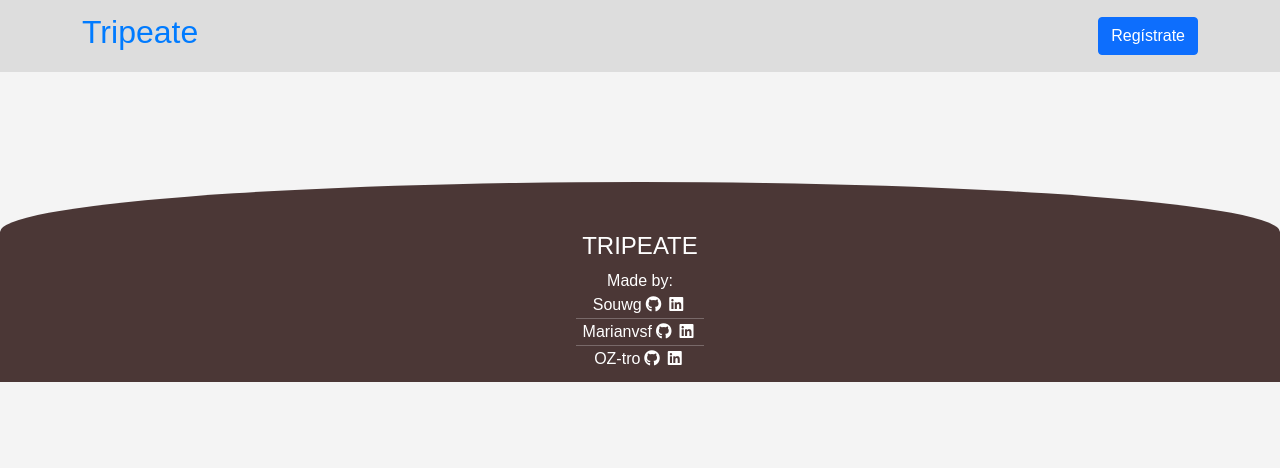
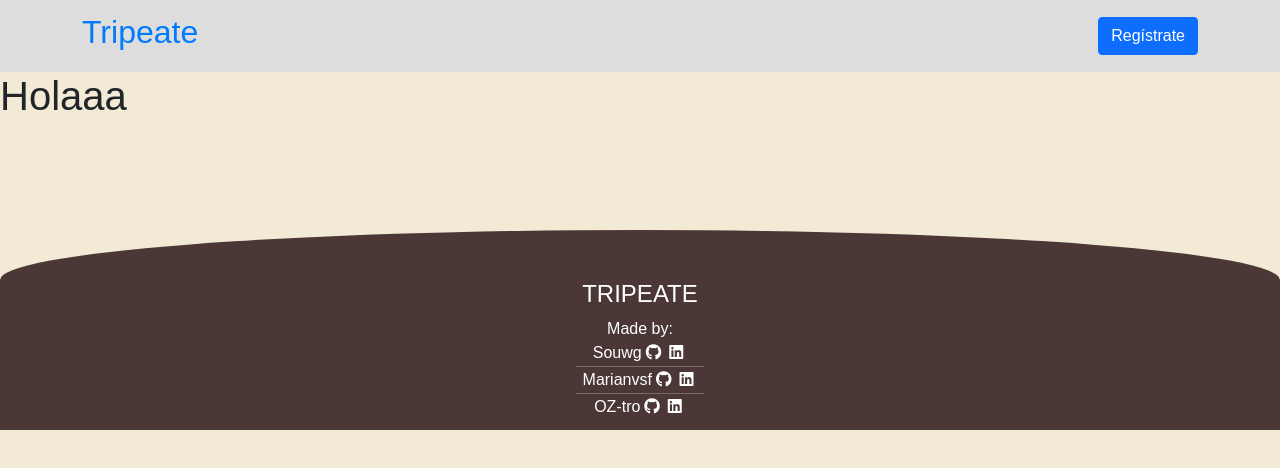
Before and after one commit to 4GeeksAcademy/Tripeate_FinalProject-Changes, a React app: page /detailTrip in a window 1280 px wide. Built offline with nearby package versions, Linux system fonts and the light colour scheme; no server answers.

Commit message:
Agregue link al componente tripCards que lleva a la vista DetailTrip

```diff
--- a/src/front/js/component/tripCards.js
+++ b/src/front/js/component/tripCards.js
@@ -1,4 +1,5 @@
 import React from "react";
+import { Link, useParams } from "react-router-dom";
 import"../../styles/tripCards.css";
 
 
@@ -12,7 +13,9 @@ export const TripCards = () => {
 						<div className="card-body">
 							<h5 className="card-title">Card title</h5>
 							<p className="card-text">Lorem ipsum dolor sit amet, consectetuer adipiscing elit, consectetuer adipiscing elit, sed diam nonummy nibh euismod tincidunt ut laoreet dolore magna aliquam erat volutpat. Ut wisi enim ad minim veniam, quis nostrud exerci tation ullamcor</p>
-							<a href="#" className="rounded-pill mt-3 btn btn-primary">Tripea más</a>
+						<Link to="/detailTrip">
+								<a href="#" className="rounded-pill mt-3 btn btn-primary">Tripea más</a>
+						</Link>
 						</div>
 				</div>
 
--- a/src/front/js/layout.js
+++ b/src/front/js/layout.js
@@ -7,6 +7,7 @@ import { Home } from "./pages/home";
 import { RegisterUser } from "./pages/regiterUser"
 import { Demo } from "./pages/demo";
 import { Single } from "./pages/single";
+import { DetailTrip } from "./pages/detailTrip";
 import injectContext from "./store/appContext";
 
 import { Navbar } from "./component/navbar";
@@ -28,6 +29,7 @@ const Layout = () => {
                     <Routes>
                         <Route element={<Home />} path="/" />
                         <Route element={<RegisterUser />} path="/register" />
+                        <Route element={<DetailTrip />} path="/detailTrip" />
                         <Route element={<Demo />} path="/demo" />
                         <Route element={<Single />} path="/single/:theid" />
                         <Route element={<h1>Not found!</h1>} />
--- /dev/null
+++ b/src/front/js/pages/detailTrip.js
@@ -0,0 +1,11 @@
+import React from "react";
+
+export const DetailTrip = () => {
+
+    return (
+
+        <h1 className="mh-100">Holaaa</h1>
+
+
+    )
+}
--- a/src/front/styles/registerUser.css
+++ b/src/front/styles/registerUser.css
@@ -1,6 +1,6 @@
 body {
   font-family: Arial, sans-serif;
-  background-color: #f4f4f4;
+  background-color: rgb(243, 234, 214);
   width: 100%; /* Asegúrate de que el body ocupe todo el ancho */
   margin: auto; /* Eliminar margen para que ocupe el ancho completo */
 }
```
